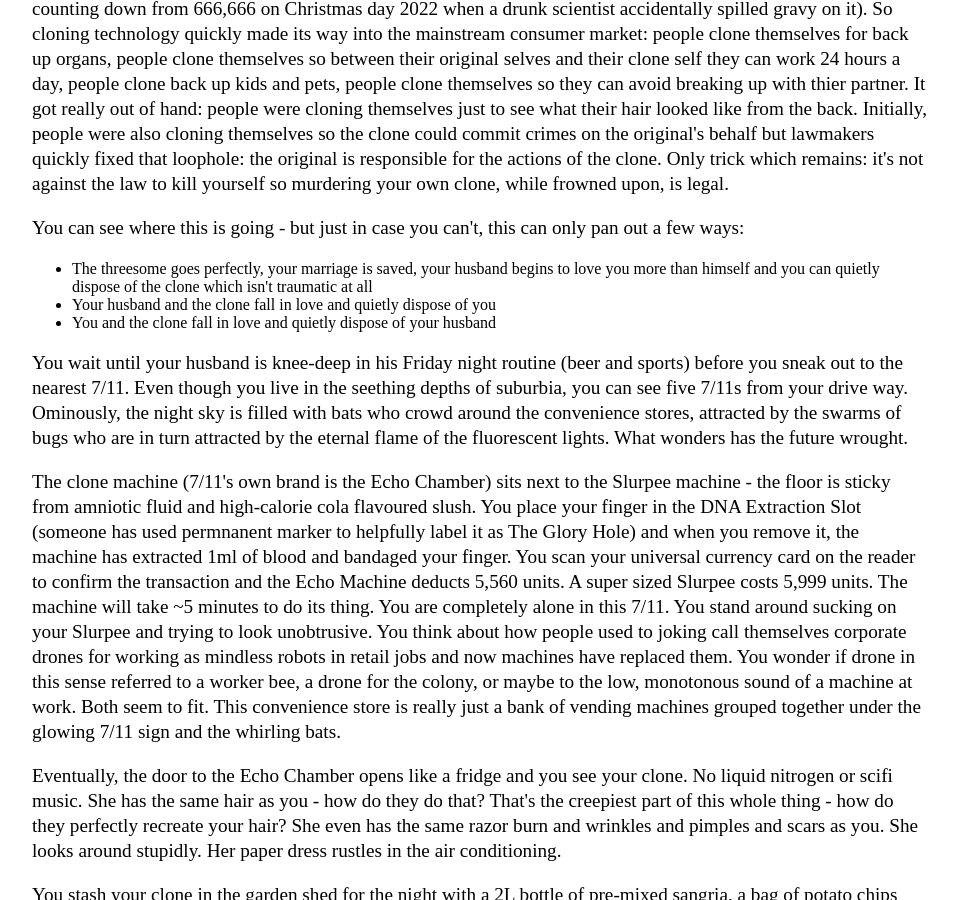
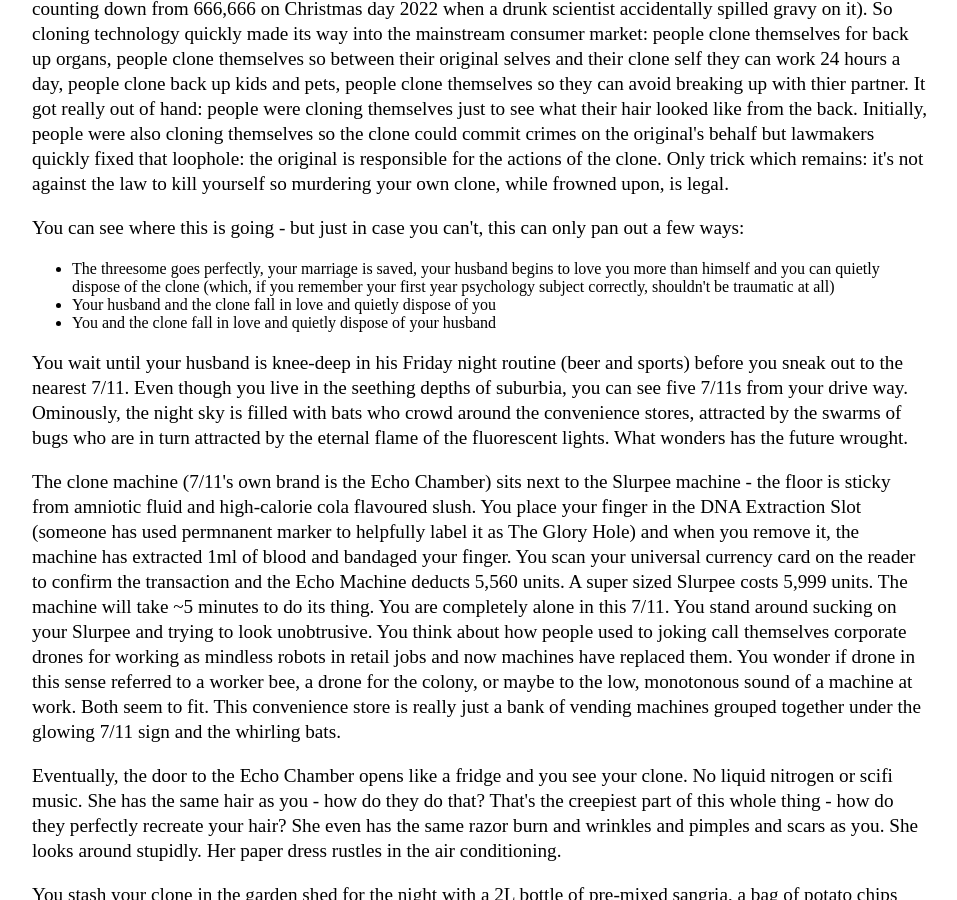
Before and after one commit to Pinelife/pinelife.github.io, a Jekyll site: the page built from Hellhole/excitingevent1.html, in a window 1280 px wide and 900 px high, scrolled down 370 px. Shown: the whole window, without its empty margins (160-1117 px from the left). Built offline with Jekyll 4.4.1, drawn with Linux system fonts in a browser that asks for light colours.

Commit message:
Update excitingevent1.html

```diff
--- a/Hellhole/excitingevent1.html
+++ b/Hellhole/excitingevent1.html
@@ -26,7 +26,7 @@ Don't question the clone thing too much. Let's just say it's 2023, an alien spac
   You can see where this is going - but just in case you can't, this can only pan out a few ways:</p>
   <ul>
     <li>The threesome goes perfectly, your marriage is saved, your husband begins to love you more than himself and you can quietly dispose
-    of the clone which isn't traumatic at all</li>
+    of the clone (which, if you remember your first year psychology subject correctly, shouldn't be traumatic at all)</li>
     <li>Your husband and the clone fall in love and quietly dispose of you</li>
     <li>You and the clone fall in love and quietly dispose of your husband</li>
 </ul>
```
